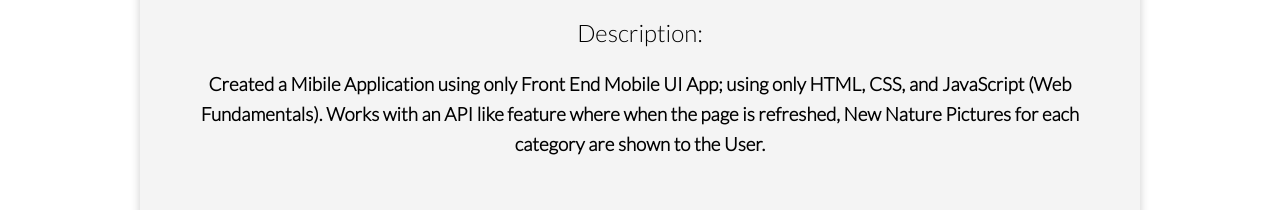
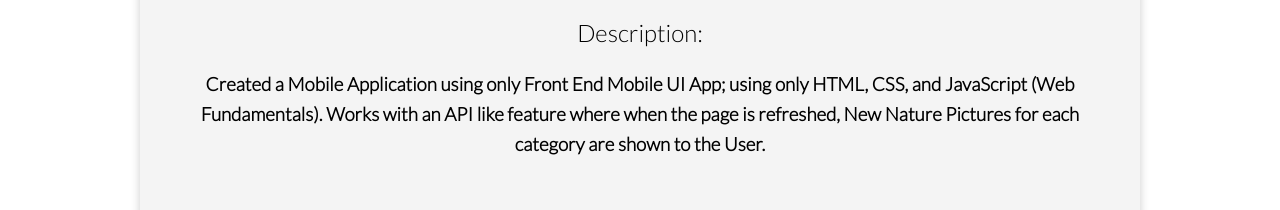
Before and after one commit to DjShahrzad/portfolio-template, a plain HTML site: page docs.html in a window 1280 px wide. Shown: the part 2652-2862 px from the top of the page. Drawn offline with Linux system fonts and the light colour scheme.

Commit message:
spellcheck

```diff
--- a/docs.html
+++ b/docs.html
@@ -98,7 +98,7 @@
                     JavaScript, Bootstrap, CSS, HTML, Flexbox, API's, UI, Front End Web Development.
                 <h2>Description:</h2>
                 <h3>
-                    Created a Mibile Application using only Front End Mobile UI App; using only HTML, CSS, and JavaScript (Web Fundamentals). Works with an API like feature where when the page is refreshed, New Nature Pictures for each category are shown to the User.</h3>
+                    Created a Mobile Application using only Front End Mobile UI App; using only HTML, CSS, and JavaScript (Web Fundamentals). Works with an API like feature where when the page is refreshed, New Nature Pictures for each category are shown to the User.</h3>
                 <br>
                 <a href="https://nature-pics-mobile-app.netlify.app" class=" p-2 btn bg btn-primary">VIEW PROJECT</a>
                 <a href="https://github.com/DjShahrzad/nature-Mobile-App" class=" p-2 m-5 btn bg btn-dark">VIEW GITHUB</a>
```
Also changed, not shown: 1 other file.
